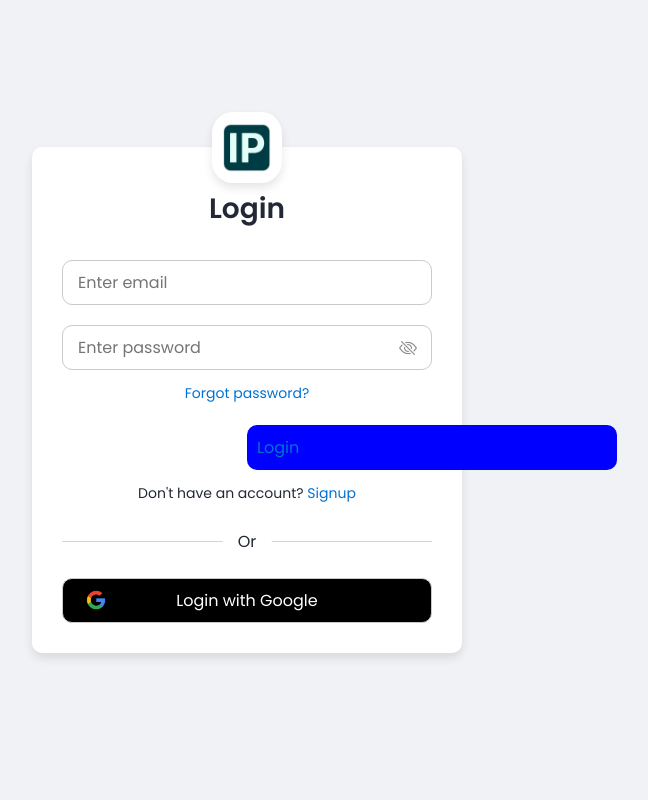
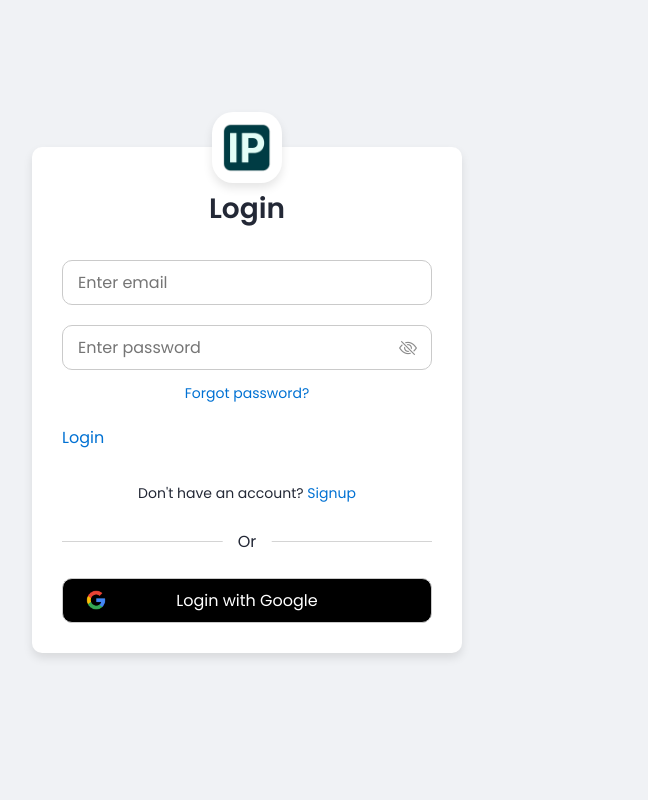
Before and after one commit to DANNE-SANDEEP/IdeaPoint, a PHP site: page /login.html in a window 1280 px wide. Shown: the whole page, without its empty margins (393-1041 px from the left). Run offline with PHP 8.4, Linux system fonts and the light colour scheme.

Commit message:
Update login.css

```diff
--- a/css/login.css
+++ b/css/login.css
@@ -52,14 +52,6 @@ form{
     font-size: 16px;
     font-weight: 400;
     border-radius: 10px;
-}
-
-.button-feild{
-    padding: 10px;
-    background: blue;
-    border-radius: 5px;
-    color: white;
-    margin-left: 50%;
 }
 
 .feild input{
```
